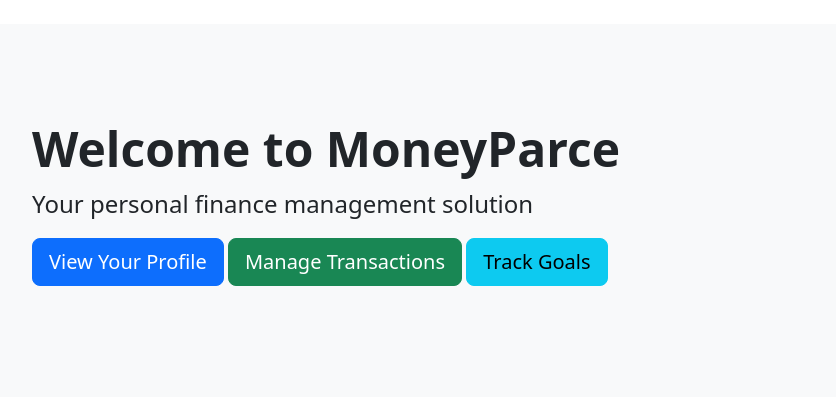
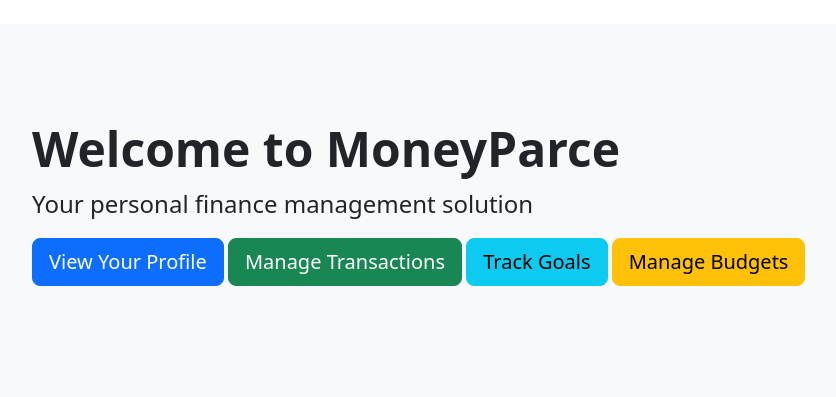
Before and after one commit to krishpra2315/money-parce, a Django app: page / in a window 1280 px wide. Shown: the part 56-453 px from the top of the page, without its empty margins (110-946 px from the left). Run offline with Django 5.2, Linux system fonts and the light colour scheme; the visitor is signed in with stand-in values (Sample User, id 1).

Commit message:
final changes

```diff
--- a/budgets/forms.py
+++ b/budgets/forms.py
@@ -1,13 +1,14 @@
 from django import forms
 from .models import BudgetCategory, MonthlyBudget
 from django.contrib.auth.models import User
+from transactions.models import Transaction
 
 class BudgetCategoryForm(forms.ModelForm):
     class Meta:
         model = BudgetCategory
         fields = ['name', 'description']
         widgets = {
-            'name': forms.TextInput(attrs={'class': 'form-control'}),
+            'name': forms.Select(attrs={'class': 'form-control'}),
             'description': forms.Textarea(attrs={'class': 'form-control', 'rows': 3}),
         }
 
--- a/budgets/models.py
+++ b/budgets/models.py
@@ -1,15 +1,16 @@
 from django.db import models
 from django.conf import settings
+from transactions.models import Transaction  # Import Transaction model to use its categories
 
 class BudgetCategory(models.Model):
-    name = models.CharField(max_length=100)
+    name = models.CharField(max_length=100, choices=Transaction.CATEGORY_CHOICES)  # Use same choices
     description = models.TextField(blank=True)
     user = models.ForeignKey(settings.AUTH_USER_MODEL, on_delete=models.CASCADE)
     created_at = models.DateTimeField(auto_now_add=True)
     updated_at = models.DateTimeField(auto_now=True)
 
     def __str__(self):
-        return f"{self.name} - {self.user.username}"
+        return f"{self.get_name_display()} - {self.user.username}"  # Use get_name_display() to show readable category name
 
 class MonthlyBudget(models.Model):
     category = models.ForeignKey(BudgetCategory, on_delete=models.CASCADE)
--- a/templates/home.html
+++ b/templates/home.html
@@ -1,7 +1,5 @@
 {% extends 'base.html' %}
-
 {% block title %}Home{% endblock %}
-
 {% block content%}
 <div class="p-5 mb-4 bg-light rounded-3">
   <div class="container-fluid py-5">
@@ -9,9 +7,22 @@
     <p class="col-md-8 fs-4">Your personal finance management solution</p>
     {% if user.is_authenticated %}
     <div class="mb-3">
-      <a href="{% url 'profile' %}" class="btn btn-primary btn-lg">View Your Profile</a>
-      <a href="{% url 'transactions:transaction_list' %}" class="btn btn-success btn-lg">Manage Transactions</a>
-      <a href="{% url 'goals:goal_list' %}" class="btn btn-info btn-lg">Track Goals</a>
+      <a href="{% url 'profile' %}" class="btn btn-primary btn-lg"
+        >View Your Profile</a
+      >
+      <a
+        href="{% url 'transactions:transaction_list' %}"
+        class="btn btn-success btn-lg"
+        >Manage Transactions</a
+      >
+      <a href="{% url 'goals:goal_list' %}" class="btn btn-info btn-lg"
+        >Track Goals</a
+      >
+      <a
+        href="{% url 'budgets:budget_dashboard' %}"
+        class="btn btn-warning btn-lg"
+        >Manage Budgets</a
+      >
     </div>
     {% else %}
     <a href="{% url 'register' %}" class="btn btn-primary btn-lg"
```
Also changed, not shown: budgets/views.py (+4 -4 lines), budgets/migrations/0001_initial.py (added), budgets/migrations/0002_alter_budgetcategory_name.py (added), budgets/migrations/__init__.py (added).
